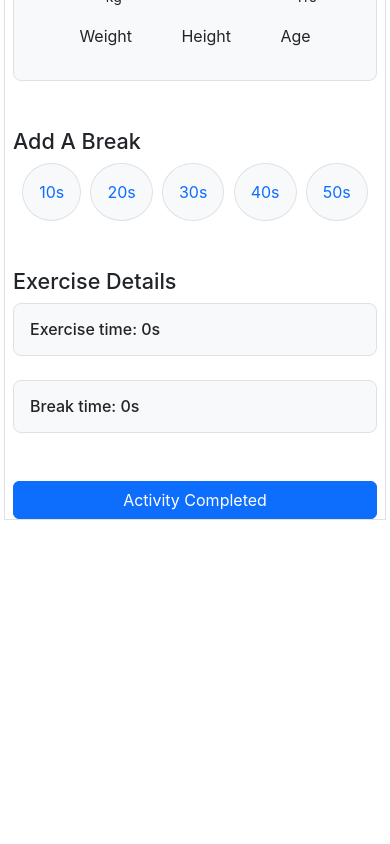
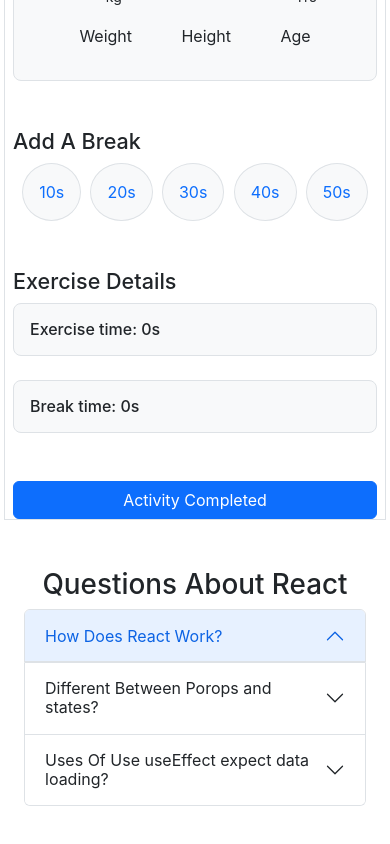
Before and after one commit to Arman-Hossen/max-fitness, a React (Create React App) app: page / in a window 390 px wide. Shown: the part 4539-5383 px from the top of the page. Before the commit the page ends 5059 px from the top, so only its background shows below. Built offline with nearby package versions, Linux system fonts and the light colour scheme.

Commit message:
set question

```diff
--- a/src/App.js
+++ b/src/App.js
@@ -2,12 +2,14 @@
 import './App.css';
 import Gymdata from './components/Gymdata/Gymdata';
 import Header from './components/Header/Header';
+import Question from './components/Question/Question';
 
 function App() {
   return (
     <div>
       <Header></Header>
       <Gymdata></Gymdata>
+      <Question></Question>
 
     </div>
   );
--- a/src/components/Exercise/Exercise.js
+++ b/src/components/Exercise/Exercise.js
@@ -3,7 +3,7 @@ import React from 'react';
 const Exercise = (props) => {
     const { name, picture, about, age, time} = props.exercise;
     return (
-        <div className='col-lg-4 col-sm-12'>
+        <div className='col-lg-4 col-md-6 col-sm-12'>
             <div className='card '>
             <img src={picture} className='card-img-top h-50' alt="..."/>
             <div className='card-body'>
--- a/src/components/Gymdata/Gymdata.js
+++ b/src/components/Gymdata/Gymdata.js
@@ -18,7 +18,7 @@ const Gymdata = () => {
   return (
     <div className="container">
       <div className="row gx-3">
-        <div className="col-lg-9 col-sm-12 ">
+        <div className="col-lg-9 col-md-3 col-sm-12 ">
           <div>
             <h3>Select Your Daily Exercise</h3>
             <div className="row g-3">
@@ -32,7 +32,7 @@ const Gymdata = () => {
             </div>
           </div>
         </div>
-        <div className="col-lg-3 col-sm-12 border ">
+        <div className="col-lg-3 col-md-3 col-sm-12 border ">
           <List list={list}></List>
         </div>
       </div>
--- a/src/components/List/List.js
+++ b/src/components/List/List.js
@@ -20,7 +20,6 @@ const List = (props) => {
 
   const AddToDb = (button) => {
     setClick(button);
-    console.log(setClick);
     localStorage.setItem('breakTime', button);
     const newClick = [...click, button];
      setClick(newClick);
@@ -111,7 +110,7 @@ const List = (props) => {
         Exercise time: {totalTime}s
       </h6>
 
-      <BreakTime></BreakTime>
+      <BreakTime click={click}></BreakTime>
       <div className="mt-5">
         <Toast></Toast>
       </div>
--- /dev/null
+++ b/src/components/Question/Question.js
@@ -0,0 +1,72 @@
+import React from 'react';
+
+const Question = () => {
+    return (
+        <div>
+            <div className='container my-5' id="question">
+            <div className="row row-cols-1 row-cols-lg-2 row-cols-md-2  justify-content-center  align-items-center ">
+             <div className='col '>
+                 <h1 className="text-center"> Questions About React</h1>
+
+             </div>
+
+            </div>
+            <div className="container">
+             <div className="row row-cols-1 row-cols-lg-2 justify-content-center  align-items-center">
+                 <div className="accordion" id="accordionExample">
+                     <div className="accordion-item">
+                       <h2 className="accordion-header" id="headingOne">
+
+                         <button className="accordion-button" type="button" data-bs-toggle="collapse" data-bs-target="#collapseOne" aria-expanded="true" aria-controls="collapseOne">
+                         How Does React Work?
+
+
+                         </button>
+                       </h2>
+                       <div id="collapseOne" className="accordion-collapse collapse show" aria-labelledby="headingOne" data-bs-parent="#accordionExample">
+
+                         <div cclassName="accordion-body">
+                           <strong></strong>
+                         </div>
+                       </div>
+                     </div>
+                     <div className="accordion-item">
+                       <h2 className="accordion-header" id="headingTwo">
+                         <button className="accordion-button collapsed" type="button" data-bs-toggle="collapse" data-bs-target="#collapseTwo" aria-expanded="false" aria-controls="collapseTwo">
+                          Different Between Porops and states?
+
+
+                         </button>
+                       </h2>
+                       <div id="collapseTwo" className="accordion-collapse collapse" aria-labelledby="headingTwo" data-bs-parent="#accordionExample">
+                         <div className="accordion-body">
+                           <strong> </strong>
+
+                         </div>
+                       </div>
+                     </div>
+                     <div className="accordion-item">
+                       <h2 className="accordion-header" id="headingThree">
+                         <button className="accordion-button collapsed" type="button" data-bs-toggle="collapse" data-bs-target="#collapseThree" aria-expanded="false" aria-controls="collapseThree">
+                         Uses Of Use useEffect expect data loading?
+                         </button>
+                       </h2>
+                       <div id="collapseThree" className="accordion-collapse collapse" aria-labelledby="headingThree" data-bs-parent="#accordionExample">
+                         <div className="accordion-body">
+                           <strong> </strong>
+                         </div>
+                       </div>
+                     </div>
+
+
+                   </div>
+             </div>
+         </div>
+
+         </div>
+
+        </div>
+    );
+};
+
+export default Question;
```
